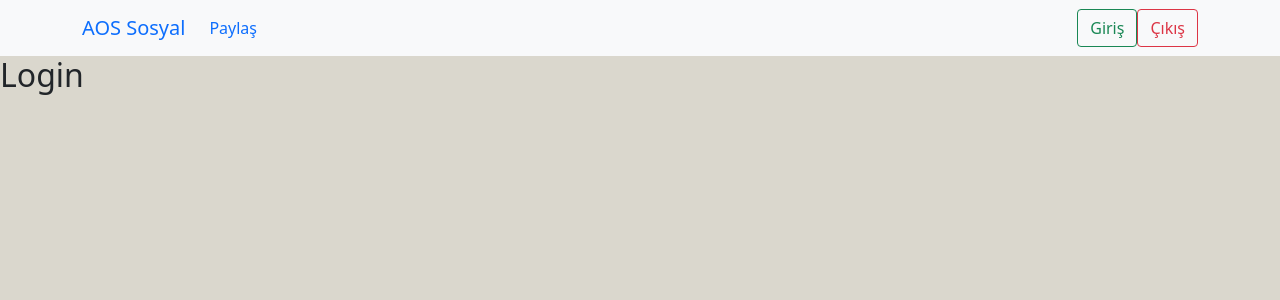
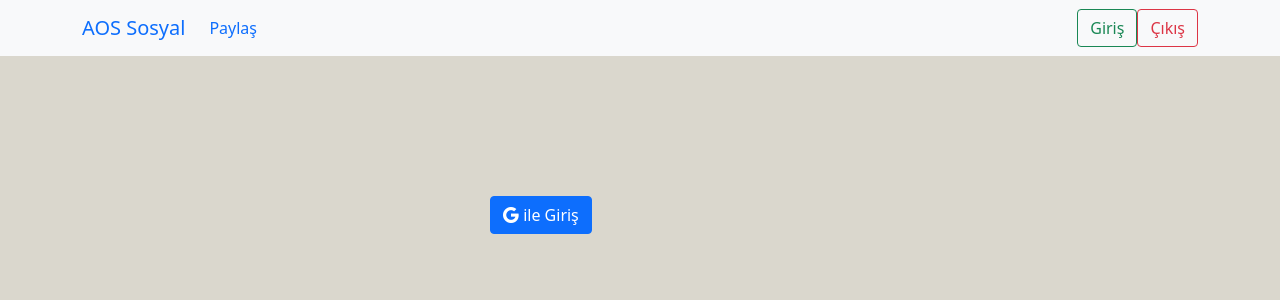
Before and after one commit to MucahitZengin/aos-sosyal-app, a Vue app: page /login in a window 1280 px wide. Shown: the top 300 px of the page. Built offline with nearby package versions, Linux system fonts and the light colour scheme.

Commit message:
login with google button

```diff
--- a/src/views/Login.vue
+++ b/src/views/Login.vue
@@ -1,3 +1,19 @@
 <template>
-    <h2>Login</h2>
+    <main class="form-signin m-auto w-100">
+        <div class="row">
+            <div class="col-12">
+                <button class="btn btn-primary">
+                    <i class="bi bi-google"></i> ile Giriş
+                </button>
+            </div>
+        </div>
+    </main>
 </template>
+
+<style scoped>
+.form-signin{
+    max-width: 330px;
+    padding: 15px;
+    padding-top: 140px;
+}
+</style>
```
